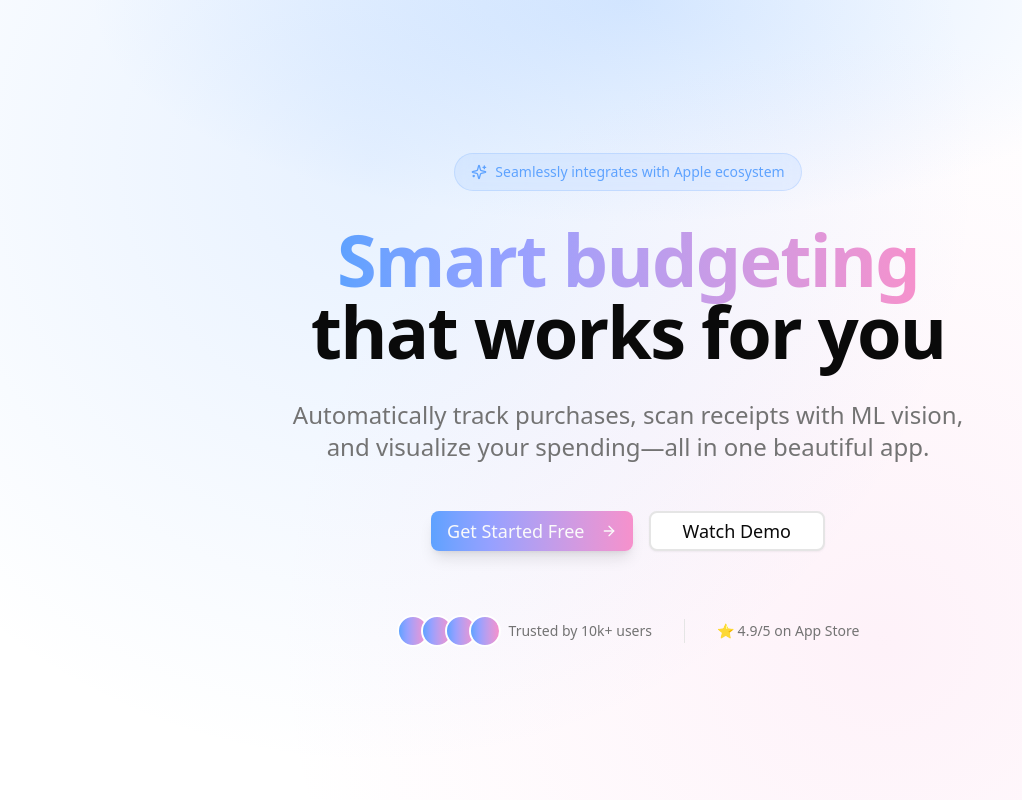
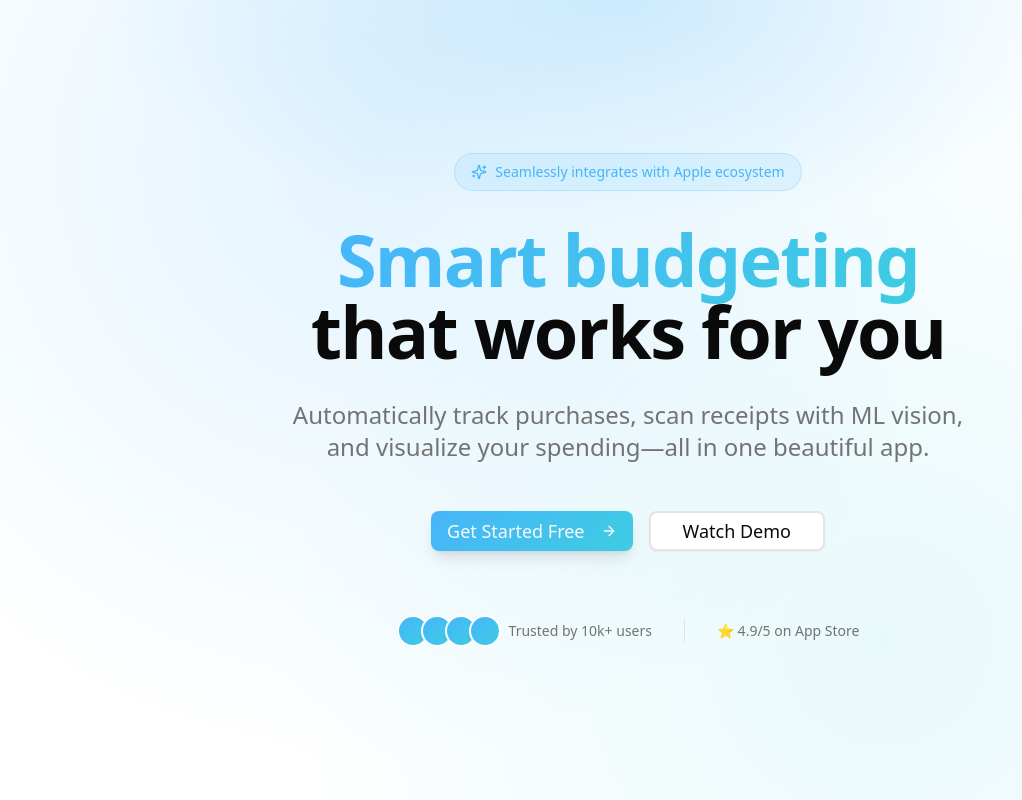
Before and after one commit to ShashiSugrim/SmartSpend, a React (Vite) app in the folder frontend/: page / in a window 1280 px wide. Shown: the whole page, without its empty margins (12-1034 px from the left). Built offline with nearby package versions, Linux system fonts and the light colour scheme.

Commit message:
Changed Blue theme

```diff
--- a/frontend/src/index.css
+++ b/frontend/src/index.css
@@ -45,13 +45,14 @@
     --color-sidebar-ring: var(--sidebar-ring);
 }
 
-/* ---------- Base tokens ---------- */
+/* ---------- Base tokens (OKLCH) ---------- */
 :root {
     --radius: 0.625rem;
 
-    /* raw triplets (L C h) so we can do /alpha in oklch(...) */
-    --primary-raw: 0.72 0.18 260;  /* indigo-violet */
-    --accent-raw:  0.78 0.14 345;  /* pink-magenta */
+    /* Blue palette (L C h) */
+    /* primary: solid blue, accent: cyan-blue */
+    --primary-raw: 0.74 0.14 240; /* pure blue */
+    --accent-raw:  0.78 0.12 210; /* cyan-blue */
 
     /* resolved colors */
     --background: oklch(1 0 0);
@@ -60,42 +61,46 @@
     --card-foreground: oklch(0.145 0 0);
     --popover: oklch(1 0 0);
     --popover-foreground: oklch(0.145 0 0);
+
     --primary: oklch(var(--primary-raw));
     --primary-foreground: oklch(0.985 0 0);
+
     --secondary: oklch(0.97 0 0);
     --secondary-foreground: oklch(0.205 0 0);
     --muted: oklch(0.97 0 0);
     --muted-foreground: oklch(0.556 0 0);
+
     --accent: oklch(var(--accent-raw));
     --accent-foreground: oklch(0.205 0 0);
+
     --destructive: oklch(0.577 0.245 27.325);
     --border: oklch(0.922 0 0);
     --input: oklch(0.922 0 0);
-    --ring: oklch(0.708 0 0);
+    --ring: oklch(var(--primary-raw));
 
-    --chart-1: oklch(0.646 0.222 41.116);
-    --chart-2: oklch(0.6 0.118 184.704);
-    --chart-3: oklch(0.398 0.07 227.392);
-    --chart-4: oklch(0.828 0.189 84.429);
-    --chart-5: oklch(0.769 0.188 70.08);
+    --chart-1: oklch(var(--primary-raw));
+    --chart-2: oklch(var(--accent-raw));
+    --chart-3: oklch(0.70 0.12 180);
+    --chart-4: oklch(0.78 0.10 255);
+    --chart-5: oklch(0.82 0.07 240);
 
     --sidebar: oklch(0.985 0 0);
     --sidebar-foreground: oklch(0.145 0 0);
-    --sidebar-primary: oklch(0.205 0 0);
+    --sidebar-primary: oklch(var(--primary-raw));
     --sidebar-primary-foreground: oklch(0.985 0 0);
     --sidebar-accent: oklch(0.97 0 0);
     --sidebar-accent-foreground: oklch(0.205 0 0);
     --sidebar-border: oklch(0.922 0 0);
-    --sidebar-ring: oklch(0.708 0 0);
+    --sidebar-ring: oklch(var(--primary-raw));
 
     /* gradients */
     --gradient-primary: linear-gradient(
-            90deg,
+            135deg,
             oklch(var(--primary-raw)) 0%,
             oklch(var(--accent-raw)) 100%
     );
     --gradient-accent: linear-gradient(
-            90deg,
+            135deg,
             oklch(var(--accent-raw)) 0%,
             oklch(var(--primary-raw)) 100%
     );
@@ -104,12 +109,17 @@
             color-mix(in oklab, oklch(var(--primary-raw)) 22%, transparent),
             transparent 70%
     );
+
+    --shadow-sm: 0 2px 8px -2px oklch(var(--primary-raw) / 0.12);
+    --shadow-md: 0 8px 24px -4px oklch(var(--primary-raw) / 0.18);
+    --shadow-lg: 0 16px 48px -8px oklch(var(--primary-raw) / 0.25);
+    --shadow-glow: 0 0 40px oklch(var(--accent-raw) / 0.35);
 }
 
-/* ---------- Dark tokens ---------- */
 .dark {
-    --primary-raw: 0.85 0.16 265;
-    --accent-raw:  0.82 0.16 335;
+    /* brighter in dark */
+    --primary-raw: 0.85 0.12 240;
+    --accent-raw:  0.84 0.12 210;
 
     --background: oklch(0.145 0 0);
     --foreground: oklch(0.985 0 0);
@@ -117,48 +127,56 @@
     --card-foreground: oklch(0.985 0 0);
     --popover: oklch(0.205 0 0);
     --popover-foreground: oklch(0.985 0 0);
+
     --primary: oklch(var(--primary-raw));
     --primary-foreground: oklch(0.205 0 0);
     --secondary: oklch(0.269 0 0);
     --secondary-foreground: oklch(0.985 0 0);
     --muted: oklch(0.269 0 0);
     --muted-foreground: oklch(0.708 0 0);
+
     --accent: oklch(var(--accent-raw));
     --accent-foreground: oklch(0.985 0 0);
+
     --destructive: oklch(0.704 0.191 22.216);
     --border: oklch(1 0 0 / 10%);
     --input: oklch(1 0 0 / 15%);
-    --ring: oklch(0.556 0 0);
+    --ring: oklch(var(--primary-raw));
 
-    --chart-1: oklch(0.488 0.243 264.376);
-    --chart-2: oklch(0.696 0.17 162.48);
-    --chart-3: oklch(0.769 0.188 70.08);
-    --chart-4: oklch(0.627 0.265 303.9);
-    --chart-5: oklch(0.645 0.246 16.439);
+    --chart-1: oklch(var(--primary-raw));
+    --chart-2: oklch(var(--accent-raw));
+    --chart-3: oklch(0.72 0.14 200);
+    --chart-4: oklch(0.70 0.12 255);
+    --chart-5: oklch(0.76 0.10 230);
 
     --sidebar: oklch(0.205 0 0);
     --sidebar-foreground: oklch(0.985 0 0);
-    --sidebar-primary: oklch(0.488 0.243 264.376);
+    --sidebar-primary: oklch(var(--primary-raw));
     --sidebar-primary-foreground: oklch(0.985 0 0);
     --sidebar-accent: oklch(0.269 0 0);
     --sidebar-accent-foreground: oklch(0.985 0 0);
     --sidebar-border: oklch(1 0 0 / 10%);
-    --sidebar-ring: oklch(0.556 0 0);
+    --sidebar-ring: oklch(var(--primary-raw));
 
     --gradient-hero: radial-gradient(
             60% 40% at 50% 0%,
             color-mix(in oklab, oklch(var(--accent-raw)) 18%, transparent),
             transparent 70%
     );
+
+    --shadow-sm: 0 2px 8px -2px oklch(var(--primary-raw) / 0.25);
+    --shadow-md: 0 8px 24px -4px oklch(var(--primary-raw) / 0.3);
+    --shadow-lg: 0 16px 48px -8px oklch(var(--primary-raw) / 0.4);
+    --shadow-glow: 0 0 40px oklch(var(--accent-raw) / 0.5);
 }
 
-/* ---------- Base styles ---------- */
+/* Base styles */
 @layer base {
     * { @apply border-border outline-ring/50; }
     body { @apply bg-background text-foreground; }
 }
 
-/* ---------- Utilities ---------- */
+/* Utilities */
 @layer utilities {
     .bg-gradient-primary { background-image: var(--gradient-primary); }
     .bg-gradient-accent  { background-image: var(--gradient-accent); }
--- a/frontend/tailwind.config.ts
+++ b/frontend/tailwind.config.ts
@@ -20,48 +20,48 @@ const config: Config = {
         },
         extend: {
             colors: {
-                border: "hsl(var(--border))",
-                input: "hsl(var(--input))",
-                ring: "hsl(var(--ring))",
-                background: "hsl(var(--background))",
-                foreground: "hsl(var(--foreground))",
+                border: "var(--border)",
+                input: "var(--input)",
+                ring: "var(--ring)",
+                background: "var(--background)",
+                foreground: "var(--foreground)",
                 primary: {
-                    DEFAULT: "hsl(var(--primary))",
-                    foreground: "hsl(var(--primary-foreground))"
+                    DEFAULT: "var(--primary)",
+                    foreground: "var(--primary-foreground)"
                 },
                 secondary: {
-                    DEFAULT: "hsl(var(--secondary))",
-                    foreground: "hsl(var(--secondary-foreground))"
+                    DEFAULT: "var(--secondary)",
+                    foreground: "var(--secondary-foreground)"
                 },
                 destructive: {
-                    DEFAULT: "hsl(var(--destructive))",
-                    foreground: "hsl(var(--destructive-foreground))"
+                    DEFAULT: "var(--destructive)",
+                    foreground: "var(--destructive-foreground, white)"
                 },
                 muted: {
-                    DEFAULT: "hsl(var(--muted))",
-                    foreground: "hsl(var(--muted-foreground))"
+                    DEFAULT: "var(--muted)",
+                    foreground: "var(--muted-foreground)"
                 },
                 accent: {
-                    DEFAULT: "hsl(var(--accent))",
-                    foreground: "hsl(var(--accent-foreground))"
+                    DEFAULT: "var(--accent)",
+                    foreground: "var(--accent-foreground)"
                 },
                 popover: {
-                    DEFAULT: "hsl(var(--popover))",
-                    foreground: "hsl(var(--popover-foreground))"
+                    DEFAULT: "var(--popover)",
+                    foreground: "var(--popover-foreground)"
                 },
                 card: {
-                    DEFAULT: "hsl(var(--card))",
-                    foreground: "hsl(var(--card-foreground))"
+                    DEFAULT: "var(--card)",
+                    foreground: "var(--card-foreground)"
                 },
                 sidebar: {
-                    DEFAULT: "hsl(var(--sidebar-background))",
-                    foreground: "hsl(var(--sidebar-foreground))",
-                    primary: "hsl(var(--sidebar-primary))",
-                    "primary-foreground": "hsl(var(--sidebar-primary-foreground))",
-                    accent: "hsl(var(--sidebar-accent))",
-                    "accent-foreground": "hsl(var(--sidebar-accent-foreground))",
-                    border: "hsl(var(--sidebar-border))",
-                    ring: "hsl(var(--sidebar-ring))"
+                    DEFAULT: "var(--sidebar)",
+                    foreground: "var(--sidebar-foreground)",
+                    primary: "var(--sidebar-primary)",
+                    "primary-foreground": "var(--sidebar-primary-foreground)",
+                    accent: "var(--sidebar-accent)",
+                    "accent-foreground": "var(--sidebar-accent-foreground)",
+                    border: "var(--sidebar-border)",
+                    ring: "var(--sidebar-ring)"
                 }
             },
             borderRadius: {
@@ -70,34 +70,13 @@ const config: Config = {
                 sm: "calc(var(--radius) - 4px)"
             },
             keyframes: {
-                "accordion-down": {
-                    from: { height: "0" },
-                    to: { height: "var(--radix-accordion-content-height)" }
-                },
-                "accordion-up": {
-                    from: { height: "var(--radix-accordion-content-height)" },
-                    to: { height: "0" }
-                },
-                "fade-in": {
-                    "0%": { opacity: "0", transform: "translateY(10px)" },
-                    "100%": { opacity: "1", transform: "translateY(0)" }
-                },
-                "fade-in-up": {
-                    "0%": { opacity: "0", transform: "translateY(20px)" },
-                    "100%": { opacity: "1", transform: "translateY(0)" }
-                },
-                "scale-in": {
-                    "0%": { opacity: "0", transform: "scale(0.95)" },
-                    "100%": { opacity: "1", transform: "scale(1)" }
-                },
-                glow: {
-                    "0%, 100%": { opacity: "1" },
-                    "50%": { opacity: "0.5" }
-                },
-                float: {
-                    "0%, 100%": { transform: "translateY(0px)" },
-                    "50%": { transform: "translateY(-10px)" }
-                }
+                "accordion-down": { from: { height: "0" }, to: { height: "var(--radix-accordion-content-height)" } },
+                "accordion-up": { from: { height: "var(--radix-accordion-content-height)" }, to: { height: "0" } },
+                "fade-in": { "0%": { opacity: "0", transform: "translateY(10px)" }, "100%": { opacity: "1", transform: "translateY(0)" } },
+                "fade-in-up": { "0%": { opacity: "0", transform: "translateY(20px)" }, "100%": { opacity: "1", transform: "translateY(0)" } },
+                "scale-in": { "0%": { opacity: "0", transform: "scale(0.95)" }, "100%": { opacity: "1", transform: "scale(1)" } },
+                glow: { "0%, 100%": { opacity: "1" }, "50%": { opacity: "0.5" } },
+                float: { "0%, 100%": { transform: "translateY(0px)" }, "50%": { transform: "translateY(-10px)" } }
             },
             animation: {
                 "accordion-down": "accordion-down 0.2s ease-out",
```
